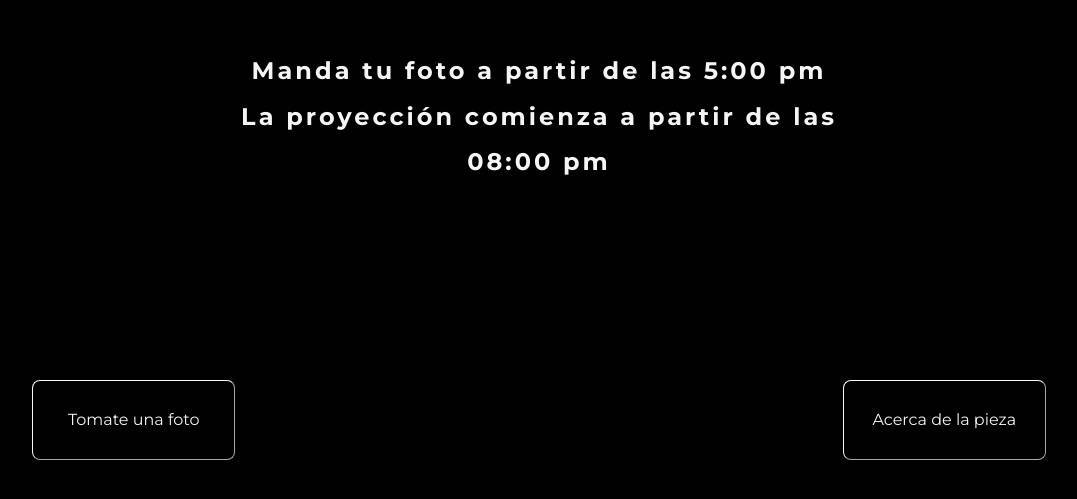
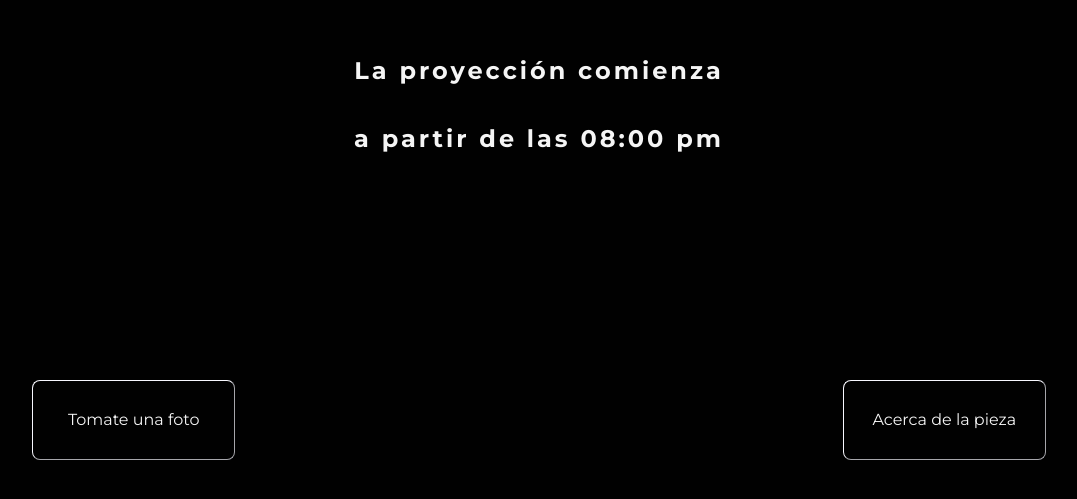
Before and after one commit to SoyUnCitrico/rastros-rostros, a website: page public/index.html in a window 1280 px wide. Shown: the part 281-780 px from the top of the page, without its empty margins (101-1178 px from the left). Drawn offline with Linux system fonts and the light colour scheme.

Commit message:
Habilitando fotos

```diff
--- a/public/index.html
+++ b/public/index.html
@@ -19,9 +19,9 @@
       </video>
     </div>
     <div class="hero-prox">
-      <h2>Manda tu foto a partir de las 5:00 pm</h2>
-      <h2>La proyección comienza a partir de las</h2>
-      <h2>08:00 pm</h2>
+      <!-- <h2>Manda tu foto a partir de las 5:00 pm</h2> -->
+      <h2>La proyección comienza </h2>
+      <h2>a partir de las 08:00 pm</h2>
     </div>
     <div class="hero-nav">
       <a class="button-cta" href="./camera.html">Tomate una foto</a>
```
Also changed, not shown: public/camera.html (+3 -3 lines).
